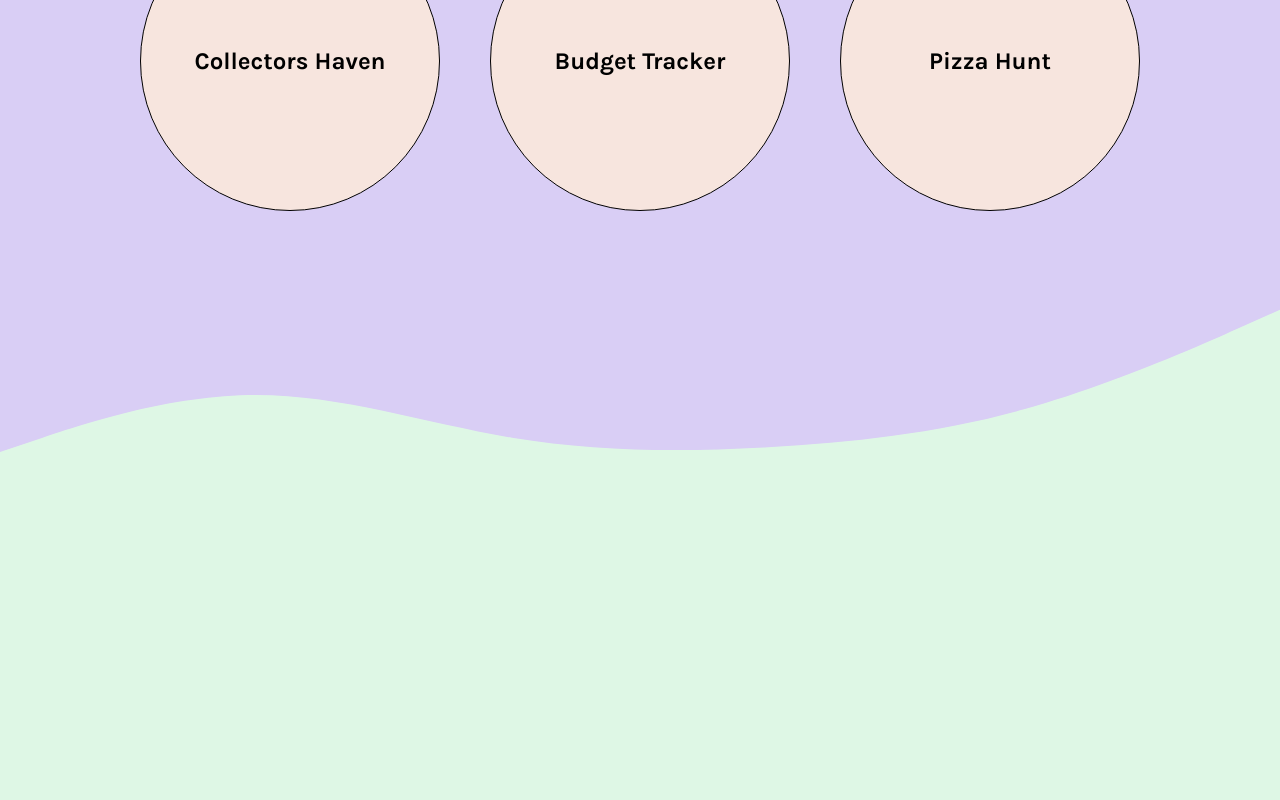
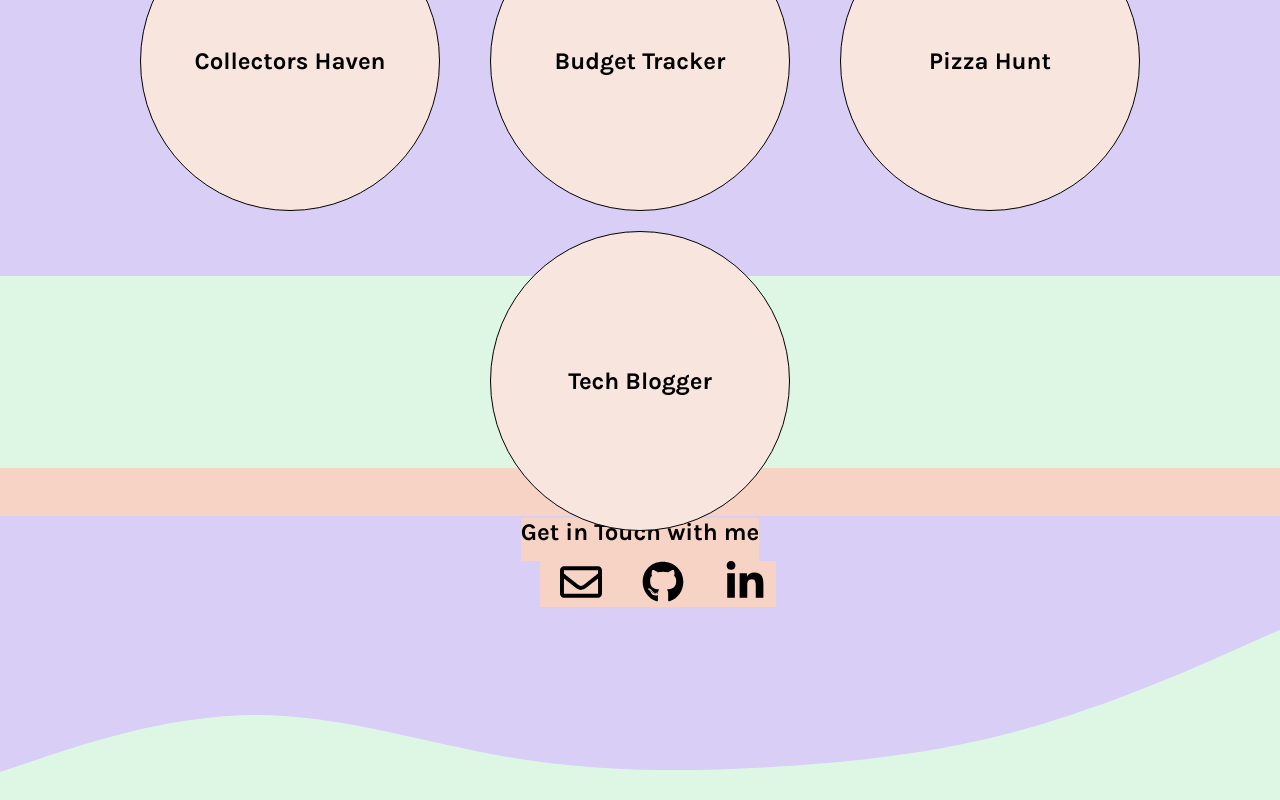
Before and after one commit to climbingryan/portfolioV2, a React (Create React App) app in the folder portfolio/: page / in a window 1280 px wide. Shown: the part 1172-1972 px from the top of the page. Before the commit the page ends 1652 px from the top, so only its background shows below. Built offline with nearby package versions, Linux system fonts and the light colour scheme.

Commit message:
add a project & contact Comnponent

```diff
--- a/portfolio/src/App.css
+++ b/portfolio/src/App.css
@@ -129,6 +129,7 @@ nav {
   background-color: var(--secondary-color-);
   height: 50vh;
   min-width: 200px;
+  margin-bottom: 15%;
 }
 .project-container {
   display: flex;
@@ -153,6 +154,9 @@ nav {
   background-color: var(--accent-color-);
 }
 .pizza-hunt {
+  background-color: var(--accent-color-);
+}
+.tech-blogger {
   background-color: var(--accent-color-);
 }
 
@@ -215,3 +219,31 @@ nav {
 /* =================
     ? Contact
  ===================*/
+
+.contact-handler {
+  text-align: center;
+  padding: 50px;
+  min-width: 100%;
+  max-height: 50%;
+  min-height: 10%;
+  background-color: #f7d3c5;
+  display: flex;
+  flex-flow: column wrap;
+  align-items: center;
+  justify-content: center;
+}
+.contact-handler h2 {
+  padding-bottom: 15px;
+}
+.icon-container {
+  background-color: #f7d3c5;
+  max-width: 200px;
+  display: flex;
+  justify-content: space-evenly;
+  align-items: center;
+}
+.icon {
+  background-color: #f7d3c5;
+  margin: 0 10px;
+  color: black
+}
--- a/portfolio/src/components/Contact/index.js
+++ b/portfolio/src/components/Contact/index.js
@@ -1,11 +1,19 @@
-import React from 'react'
+import React from "react";
+import { FaLinkedinIn } from "react-icons/fa";
+import { FaGithub } from "react-icons/fa";
+import { FaRegEnvelope } from "react-icons/fa";
 
 const Contact = () => {
-    return (
-        <div className='contact-handler'>
+  return (
+    <div className="contact-handler">
+      <h2 className='icon'>Get in Touch with me</h2>
+      <div className='icon-container'>
+        <a href='mailto:simmons5family@gmail.com?subject=Developer Portfolio' target='_blank' rel='noreferrer' className='icon'><FaRegEnvelope size="42px" className='icon' /></a>
+        <a href='https://github.com/climbingryan' target='_blank' rel='noreferrer' className='icon'><FaGithub size="42px" className='icon' /></a>
+        <a href='https://www.linkedin.com/in/kevinrsimmons1/' target='_blank' rel='noreferrer' className='icon' ><FaLinkedinIn size='42px' className='icon' /></a>
+      </div>
+    </div>
+  );
+};
 
-        </div>
-    )
-}
-
-export default Contact
+export default Contact;
--- a/portfolio/src/components/Projects/index.js
+++ b/portfolio/src/components/Projects/index.js
@@ -3,6 +3,7 @@ import React from "react";
 import cHavenImg from '../../assets/images/artifact.png';
 import pwaImg from '../../assets/images/bills.png';
 import pizzaImg from '../../assets/images/fast-food-2.png';
+import techBlogImg from '../../assets/images/online-discussion.png'
 
 import Project from '../Project';
 
@@ -42,6 +43,17 @@ const Projects = () => {
       id: 3,
       key: 33,
     },
+    {
+      title: "Tech Blogger",
+      description:
+        "This was my first mongodb fullstack application built as a lesson during my bootcamp. Using Node.js, Mongodb, mongoose",
+      link: "sleepy-shore-05861.herokuapp.com/",
+      classAnimation: "tech-blogger",
+      img: `${techBlogImg}`,
+      alt: 'tech blogger',
+      id: 4,
+      key: 44,
+    },
   ];
 
   return (
```
Also changed, not shown: portfolio/package.json (+7 -1 lines), portfolio/src/assets/images/online-discussion.png (added), 1 other file (tests, documents, lock files or other folders).
